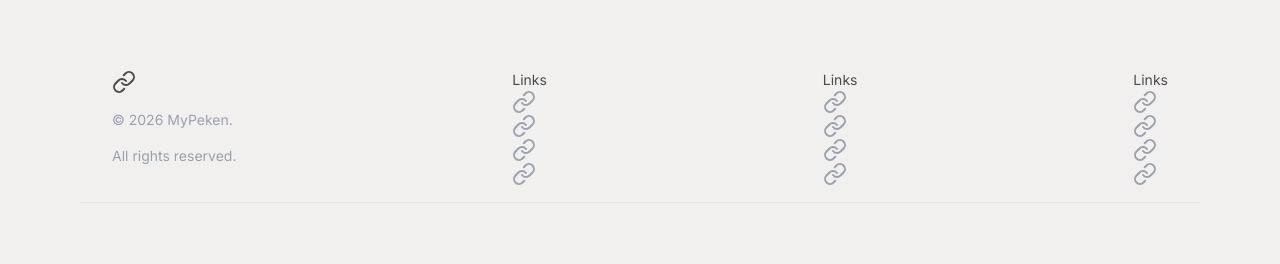
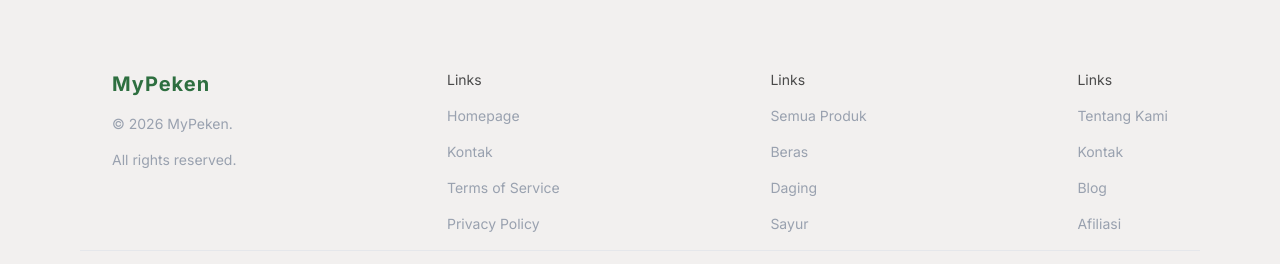
Before and after one commit to AdityaAdnyana/my-peken, a Next.js app in the folder my-peken/: page / in a window 1280 px wide. Shown: the part 1627-1891 px from the top of the page. Before the commit the page ends 1846 px from the top, so only its background shows below. Built offline with nearby package versions, Linux system fonts and the light colour scheme.

Commit message:
fix: footer link layout

```diff
--- a/my-peken/src/components/Footer.tsx
+++ b/my-peken/src/components/Footer.tsx
@@ -1,4 +1,4 @@
-import { Link } from "lucide-react"
+import Link from "next/link"
 
 const Footer = () => {
     return (
@@ -12,21 +12,21 @@ const Footer = () => {
                 <p className="text-sm text-gray-400">© 2026 MyPeken.</p>
                 <p className="text-sm text-gray-400">All rights reserved.</p>
             </div>
-            <div className="flex-col gap-4 text-sm text-gray-400 items-center md:items-start">
+            <div className="flex flex-col gap-4 text-sm text-gray-400 items-center md:items-start">
                 <p className="text-sm text-mypeken-black">Links</p>
                 <Link href="/">Homepage</Link>
                 <Link href="/">Kontak</Link>
                 <Link href="/">Terms of Service</Link>
                 <Link href="/">Privacy Policy</Link>
             </div>
-            <div className="flex-col gap-4 text-sm text-gray-400 items-center md:items-start">
+            <div className="flex flex-col gap-4 text-sm text-gray-400 items-center md:items-start">
                 <p className="text-sm text-mypeken-black">Links</p>
                 <Link href="/">Semua Produk</Link>
                 <Link href="/">Beras</Link>
                 <Link href="/">Daging</Link>
                 <Link href="/">Sayur</Link>
             </div>
-            <div className="flex-col gap-4 text-sm text-gray-400 items-center md:items-start">
+            <div className="flex flex-col gap-4 text-sm text-gray-400 items-center md:items-start">
                 <p className="text-sm text-mypeken-black">Links</p>
                 <Link href="/">Tentang Kami</Link>
                 <Link href="/">Kontak</Link>
```
